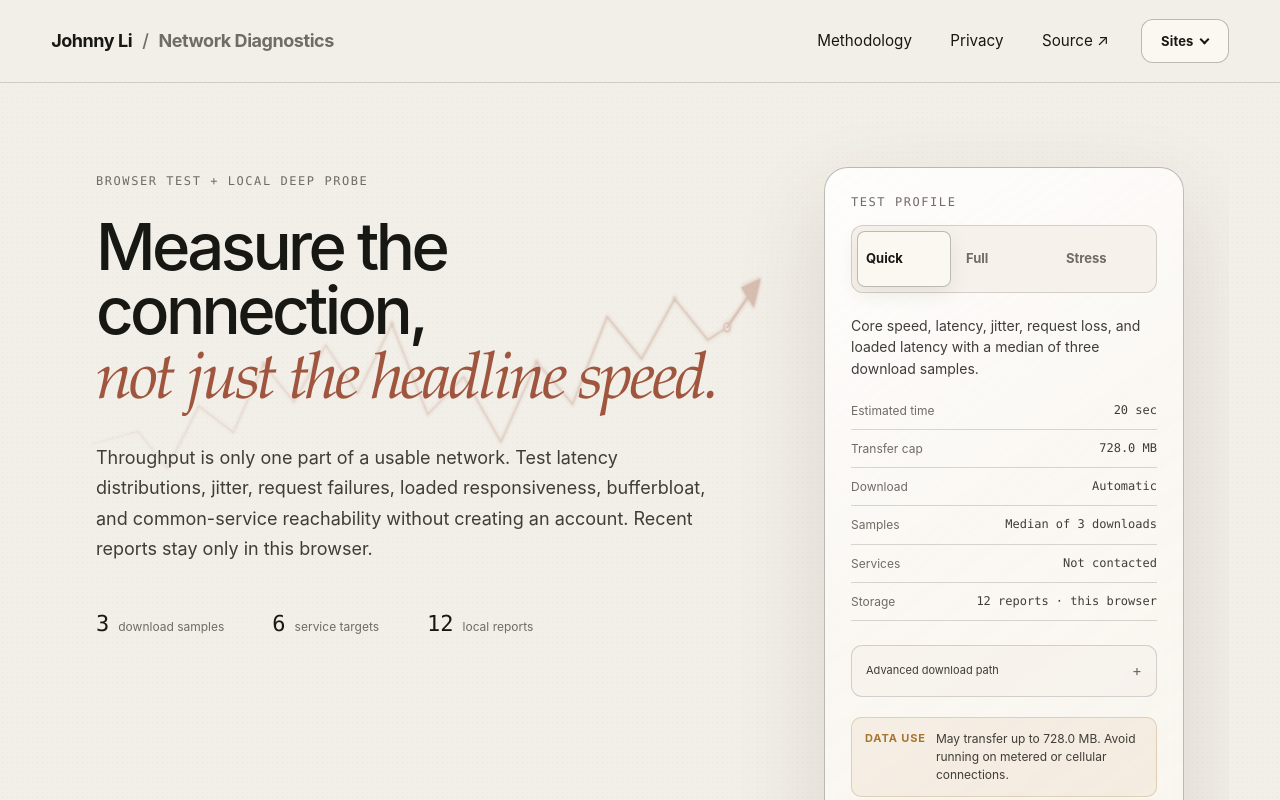
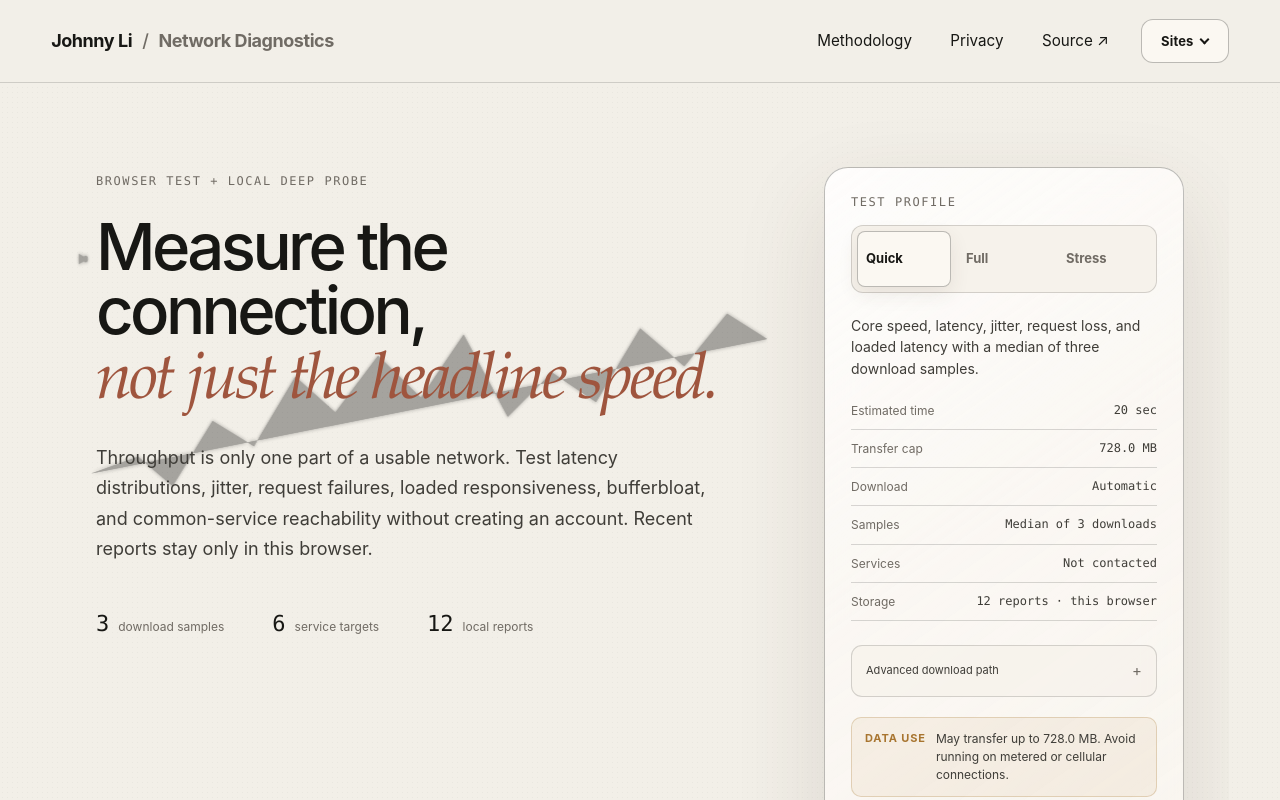
Before and after one commit to JohnnyZLi/Network-Diagnostics-Suite, a React (Vite) app: page / in a window 1280 px wide. Shown: the top 800 px of the page. Built offline with nearby package versions, Linux system fonts and the light colour scheme.

Commit message:
Animate hero trace from a moving head

```diff
--- a/src/components/HeroSignalTrace.tsx
+++ b/src/components/HeroSignalTrace.tsx
@@ -1,26 +1,23 @@
 import "./HeroSignalTrace.css";
 
-const TRACE_POINTS = [
-  "8,176",
-  "76,164",
-  "118,199",
-  "164,140",
-  "214,165",
-  "258,100",
-  "302,136",
-  "348,82",
-  "394,128",
-  "444,62",
-  "496,148",
-  "548,112",
-  "602,174",
-  "654,98",
-  "706,138",
-  "756,55",
-  "806,95",
-  "854,38",
-  "902,77",
-  "930,65"
+const TRACE_PATH = [
+  "M 8 204",
+  "L 76 188",
+  "L 126 216",
+  "L 184 154",
+  "L 244 178",
+  "L 304 112",
+  "L 362 146",
+  "L 424 92",
+  "L 486 132",
+  "L 548 72",
+  "L 612 150",
+  "L 676 108",
+  "L 740 136",
+  "L 804 66",
+  "L 868 102",
+  "L 930 52",
+  "L 988 76"
 ].join(" ");
 
 export function HeroSignalTrace() {
@@ -33,54 +30,67 @@ export function HeroSignalTrace() {
         focusable="false"
       >
         <defs>
-          <linearGradient id="hero-signal-gradient" x1="0" y1="0" x2="1" y2="0">
-            <stop offset="0" stopColor="currentColor" stopOpacity="0" />
-            <stop offset="0.16" stopColor="currentColor" stopOpacity="0.22" />
-            <stop offset="0.58" stopColor="currentColor" stopOpacity="0.46" />
-            <stop offset="1" stopColor="currentColor" stopOpacity="0.72" />
-          </linearGradient>
           <filter id="hero-signal-glow" x="-20%" y="-40%" width="140%" height="180%">
-            <feGaussianBlur stdDeviation="2.4" result="blur" />
+            <feGaussianBlur stdDeviation="2.1" result="blur" />
             <feMerge>
               <feMergeNode in="blur" />
               <feMergeNode in="SourceGraphic" />
             </feMerge>
           </filter>
-          <marker
-            id="hero-signal-live-arrow"
-            markerWidth="12"
-            markerHeight="12"
-            refX="10"
-            refY="6"
-            orient="auto"
-            markerUnits="strokeWidth"
-          >
-            <path d="M 0 0 L 12 6 L 0 12 Z" fill="currentColor" />
-          </marker>
         </defs>
 
-        <g className="hero-signal__field" filter="url(#hero-signal-glow)">
-          <polyline points={TRACE_POINTS} className="hero-signal__path hero-signal__path--base" />
-          <polyline points={TRACE_POINTS} className="hero-signal__path hero-signal__path--trace" />
+        <g className="hero-signal__animated" filter="url(#hero-signal-glow)">
+          <path
+            className="hero-signal__trace"
+            d={TRACE_PATH}
+            pathLength="1"
+          >
+            <animate
+              attributeName="stroke-dashoffset"
+              dur="8s"
+              repeatCount="indefinite"
+              values="1;1;0;0;0;1"
+              keyTimes="0;0.08;0.64;0.82;0.999;1"
+              calcMode="linear"
+            />
+            <animate
+              attributeName="opacity"
+              dur="8s"
+              repeatCount="indefinite"
+              values="0;0;0.34;0.34;0;0"
+              keyTimes="0;0.08;0.1;0.82;0.92;1"
+              calcMode="linear"
+            />
+          </path>
 
-          <g className="hero-signal__samples">
-            <circle cx="258" cy="100" r="3" />
-            <circle cx="444" cy="62" r="3" />
-            <circle cx="654" cy="98" r="3" />
-            <circle cx="854" cy="38" r="3" />
-          </g>
-
-          <circle className="hero-signal__hinge" cx="930" cy="65" r="4" />
-          <g className="hero-signal__live-tip">
-            <line
-              x1="930"
-              y1="65"
-              x2="982"
-              y2="29"
-              markerEnd="url(#hero-signal-live-arrow)"
+          <g className="hero-signal__head">
+            <circle r="3.2" />
+            <path d="M -10 -5 L 3 0 L -10 5 Z" />
+            <animate
+              attributeName="opacity"
+              dur="8s"
+              repeatCount="indefinite"
+              values="0;0;0.78;0.78;0;0"
+              keyTimes="0;0.08;0.1;0.82;0.92;1"
+              calcMode="linear"
+            />
+            <animateMotion
+              dur="8s"
+              repeatCount="indefinite"
+              rotate="auto"
+              keyPoints="0;0;1;1;1;0"
+              keyTimes="0;0.08;0.64;0.82;0.999;1"
+              calcMode="linear"
+              path={TRACE_PATH}
             />
           </g>
         </g>
+
+        <path
+          className="hero-signal__static"
+          d={TRACE_PATH}
+          pathLength="1"
+        />
       </svg>
     </div>
   );
```
